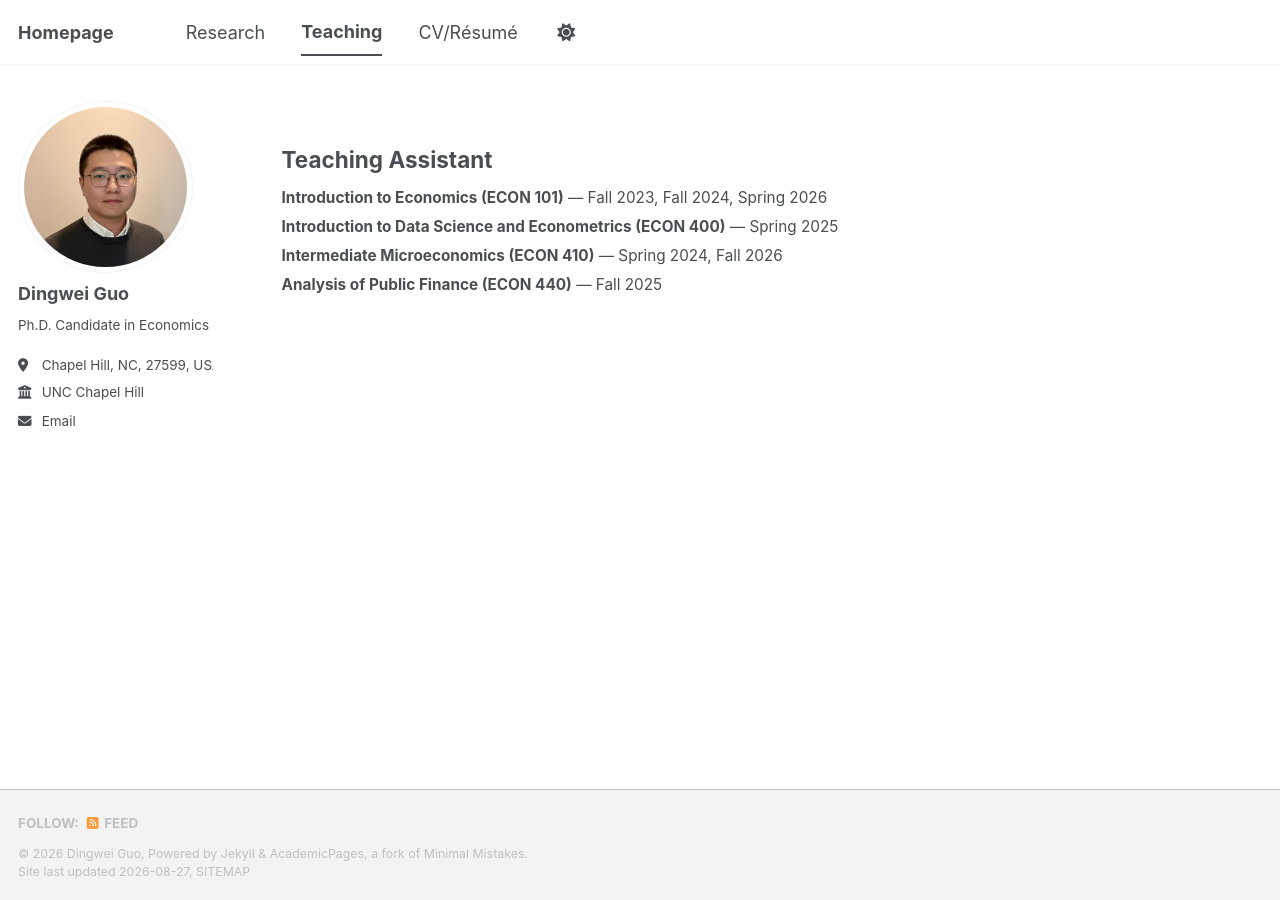
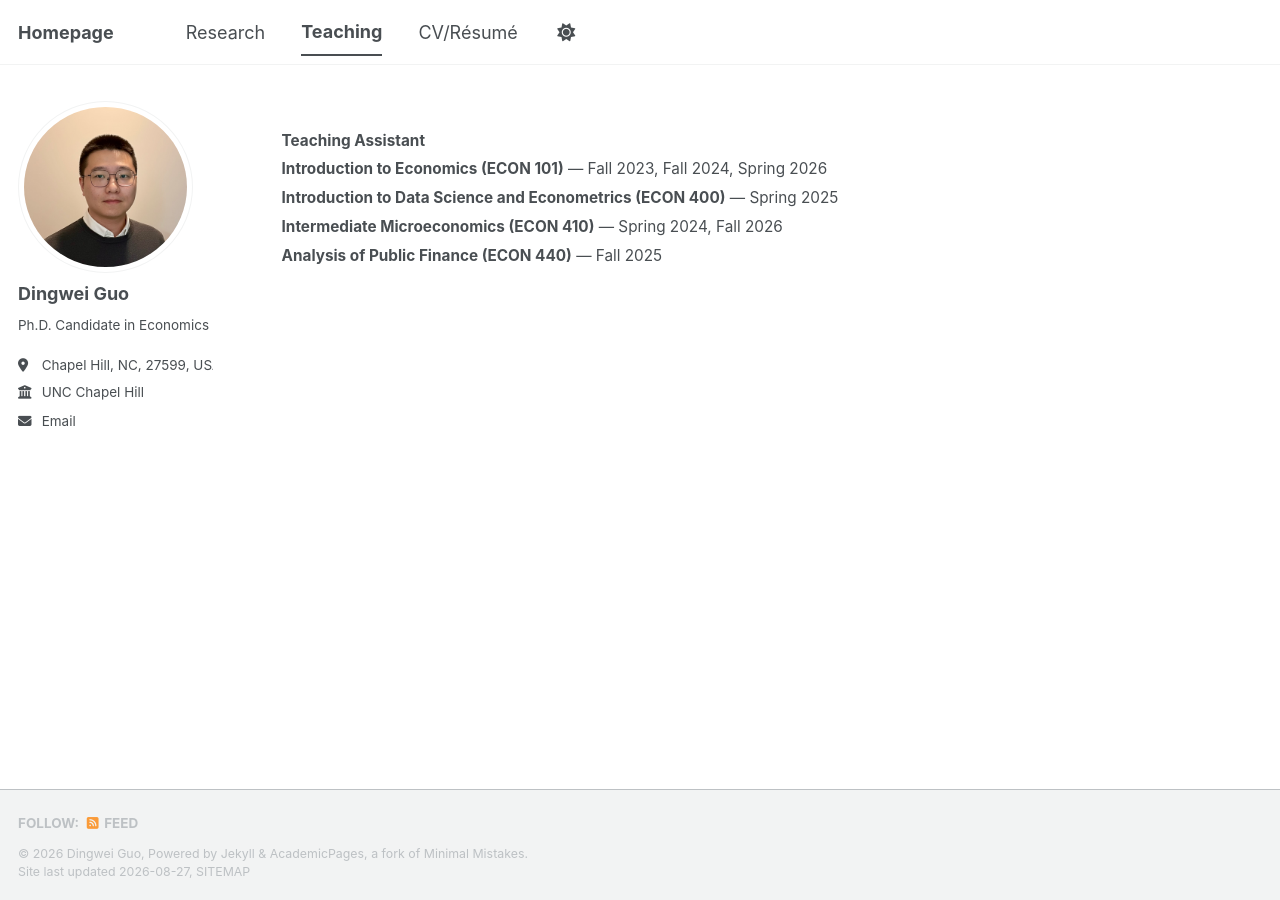
Before and after one commit to dw-guo/dw-guo.github.io, a Jekyll site: the page built from _pages/teaching.html, in a window 1280 px wide. Built offline with Jekyll 4.4.1, drawn with Linux system fonts in a browser that asks for light colours; a style sheet for code colours, icons or effects is not loaded.

Commit message:
Change heading style for Teaching Assistant section

```diff
--- a/_pages/teaching.html
+++ b/_pages/teaching.html
@@ -5,7 +5,7 @@ permalink: /teaching/
 author_profile: true
 ---
 
-<h2 style="margin-bottom: 0.6em;">Teaching Assistant</h2>
+<h2 style="font-size: 0.85em;">Teaching Assistant</h2>
 
 <div style="font-size: 0.85em; line-height: 1.45;">
 
```
